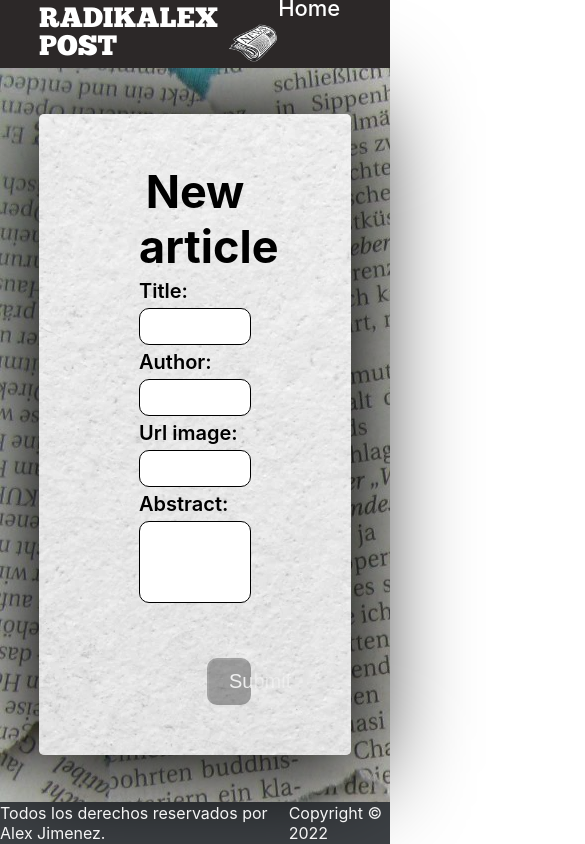
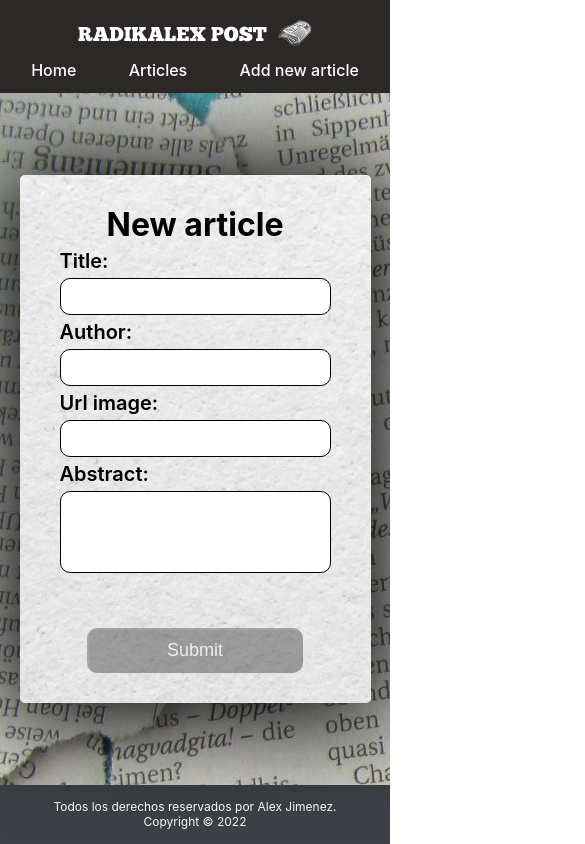
Before and after one commit to radikalex/news-web, a React (Create React App) app: page /form in a window 390 px wide. Shown: the top 844 px of the page, 585 px wide, since content can reach past the window. Built offline with nearby package versions, Linux system fonts and the light colour scheme; the HTML template or start-up script is replaced by a standard one; a web font is replaced by a local one.

Commit message:
Responsive done

```diff
--- a/src/App.css
+++ b/src/App.css
@@ -8,3 +8,15 @@ main {
     min-height: 87vh;
     background-image: url('./assets/background.jpg');
 }
+
+@media (max-width: 800px) {
+    main {
+        min-height: 84vh;
+    }
+}
+
+@media (max-width: 550px) {
+    main {
+        min-height: 82vh;
+    }
+}
--- a/src/components/Footer/Footer.scss
+++ b/src/components/Footer/Footer.scss
@@ -11,3 +11,26 @@ footer {
         gap: 10px;
     }
 }
+
+@media (max-width: 550px) {
+    footer {
+        height: 7vh;
+
+        .contenedor-copyright {
+            display: flex;
+            flex-direction: column;
+            justify-content: center;
+            align-items: center;
+            gap: 0px;
+        }
+    }
+}
+
+@media (max-width: 400px) {
+    footer {
+
+        .contenedor-copyright {
+            font-size: 12px;
+        }
+    }
+}
--- a/src/components/Form/Form.scss
+++ b/src/components/Form/Form.scss
@@ -43,6 +43,8 @@
                 font-size: 20px;
                 color: white;
                 border-radius: 10px;
+                display: flex;
+                justify-content: center;
                 cursor: pointer;
             }
 
@@ -72,3 +74,65 @@
         }
     }
 }
+
+@media (max-width: 1000px) {
+    .form-view {
+        .form-container {
+            form {
+                .submit {
+                    width: 30%;
+                }
+            }
+        }
+    }
+}
+
+@media (max-width: 800px) {
+    .form-view {
+        .form-container {
+            form {
+                .submit {
+                    width: 35%;
+                    font-size: 18px;
+                }
+            }
+        }
+    }
+}
+
+@media (max-width: 552px) {
+    .form-view {
+        .form-container {
+            form {
+                padding: 40px 60px;
+                .submit {
+                    width: 60%;
+                    align-self: center;
+                }
+
+                h1 {
+                    font-size: 37px;
+                }
+            }
+        }
+    }
+}
+
+@media (max-width: 400px) {
+    .form-view {
+        .form-container {
+            width: 90%;
+            form {
+                padding: 30px 40px;
+                .submit {
+                    width: 80%;
+                    align-self: center;
+                }
+
+                h1 {
+                    font-size: 32px;
+                }
+            }
+        }
+    }
+}
--- a/src/components/Header/Header.scss
+++ b/src/components/Header/Header.scss
@@ -48,3 +48,79 @@ nav {
         color: gray;
     }
 }
+
+@media (max-width: 1100px) {
+    nav {
+        .logo {
+            span {
+                font-size: 23px;
+            }
+        }
+
+        .image-logo {
+            width: 45px;
+        }
+
+        .navLinks-container {
+            display: flex;
+            gap: 50px;
+        }
+
+        a {
+            font-size: 19px;
+        }
+    }
+}
+
+@media (max-width: 800px) {
+    $header-height: 11vh;
+
+    nav {
+        display: flex;
+        flex-direction: column;
+        height: $header-height;
+        justify-content: flex-start;
+        .logo {
+            flex: 1;
+            span {
+                font-size: 25px;
+            }
+        }
+
+        .image-logo {
+            width: 45px;
+        }
+
+        .navLinks-container {
+            display: flex;
+            align-items: center;
+            flex: 1;
+            width: 100%;
+            gap: 0px;
+            justify-content: space-around;
+        }
+
+        a {
+            font-size: 22px;
+        }
+    }
+}
+
+@media (max-width: 500px) {
+    nav {
+        padding: 0 5px;
+        .logo {
+            span {
+                font-size: 20px;
+            }
+        }
+
+        .image-logo {
+            width: 35px;
+        }
+
+        a {
+            font-size: 16px;
+        }
+    }
+}
--- a/src/components/Home/Home.jsx
+++ b/src/components/Home/Home.jsx
@@ -6,7 +6,7 @@ const Home = () => {
     <main className='home-view'>
       <div className='home-container'>
         <h1>Home</h1>
-        <p>This page has been created mainly to practice the use of the Context API. The API chosen to make the requests is <a href='https://developer.nytimes.com/apis' target='_blank' rel='noreferrer'>News API</a> and specifically Top Stories API. From this API we get the news to display on the 'Articles' page</p>
+        <p>This page has been created mainly to practice the use of the Context API. The API chosen to make the requests is <a href='https://developer.nytimes.com/apis' target='_blank' rel='noreferrer'>News API</a> and specifically Top Stories API. From this API we get the news to display on the 'Articles' page.</p>
         <ul>
           <li><span className='page'>Home:</span> This is the current page, on it you see a brief summary of the page.</li>
           <li><span className='page'>Articles:</span> This page shows the articles simulating a newspaper. Above there are two filters that can be used to modify the section to which the articles belongs and the other filter to search for a articles by title.</li>
--- a/src/components/Home/Home.scss
+++ b/src/components/Home/Home.scss
@@ -34,3 +34,45 @@
         }
     }
 }
+
+@media (max-width: 700px) {
+    .home-view {
+        .home-container {
+            padding: 35px 70px;
+            gap: 20px;
+            font-size: 18px;
+        }
+    }
+}
+
+@media (max-width: 550px) {
+    .home-view {
+        .home-container {
+            padding: 35px 50px;
+            width: 85%;
+            gap: 20px;
+            font-size: 16px;
+
+            h1 {
+                font-size: 40px;
+            }
+
+        }
+    }
+}
+
+@media (max-width: 400px) {
+    .home-view {
+        .home-container {
+            padding: 35px 50px;
+            width: 90%;
+            gap: 20px;
+            font-size: 14px;
+
+            h1 {
+                font-size: 35px;
+            }
+
+        }
+    }
+}
--- a/src/components/ListNews/ListNews.scss
+++ b/src/components/ListNews/ListNews.scss
@@ -50,7 +50,6 @@ form.form-section {
             padding: 10px;
             font-size: 20px;
             border-radius: 5px;
-            font-size: 20px;
         }
 
         .title-filter {
@@ -87,7 +86,6 @@ form.form-section {
     font-weight: 500;
     font-size: 4.25vw;
     text-transform: uppercase;
-    margin-bottom: 20px;
     margin: 40px 0;
 }
 
@@ -99,3 +97,97 @@ form.form-section {
     text-align: center;
     margin: 20px 0;
 }
+
+@media (max-width: 850px) {
+    .newspaper-header {
+        font-size: 5vw;
+        margin: 35px 0;
+    }
+
+    form.form-section {
+        margin-bottom: 70px;
+        padding: 20px 5%;
+
+        .filters-container {
+            gap: 50px;
+
+            .label-section, .label-title {
+                font-size: 24px;
+            }
+
+            .section {
+                font-size: 18px;
+            }
+
+            .title-filter {
+
+                .filter {
+                    font-size: 18px;
+                }
+            }
+
+        }
+    }
+}
+
+@media (max-width: 700px) {
+    .newspaper-header {
+        font-size: 5.25vw;
+        margin: 30px 0;
+    }
+
+    .newspaper-subhead {
+        padding: 8px 0 8px 0;
+        font-size: 14px;
+    }
+
+    form.form-section {
+        margin-bottom: 60px;
+        .filters-container {
+            display: flex;
+            flex-direction: column;
+            align-items: flex-start;
+            gap: 10px;
+
+            .title-filter {
+                width: 100%;
+            }
+        }
+    }
+}
+
+@media (max-width: 500px) {
+    .newspaper-header {
+        font-size: 5.75vw;
+        margin: 25px 0;
+    }
+
+    form.form-section {
+        margin-bottom: 40px;
+        h1 {
+            font-size: 26px;
+        }
+
+        .filters-container {
+            display: flex;
+            flex-direction: column;
+            align-items: flex-start;
+            gap: 10px;
+
+            .label-section, .label-title {
+                font-size: 20px;
+            }
+
+            .section {
+                font-size: 14px;
+            }
+
+            .title-filter {
+
+                .filter {
+                    font-size: 14px;
+                }
+            }
+        }
+    }
+}
--- a/src/components/News/News.scss
+++ b/src/components/News/News.scss
@@ -100,16 +100,95 @@
     }
 }
 
-@media (max-width: 600px) {
-    .news-container {
-      flex-direction: row;
-
-    }
-    .new-card {
-        width: 100%;
-    }
-  }
-
 .new-card:nth-child(5n) {
     border-right: 0px solid black;
 }
+
+@media (max-width: 1100px) {
+    .new-card {
+        width: 25%;
+    }
+
+    .new-card:nth-child(5n) {
+        border-right: 2px solid black;
+    }
+
+    .new-card:nth-child(4n) {
+        border-right: 0px solid black;
+    }
+}
+
+@media (max-width: 900px) {
+    .new-card {
+        width: 33.3%;
+    }
+
+    .new-card:nth-child(4n) {
+        border-right: 2px solid black;
+    }
+
+    .new-card:nth-child(3n) {
+        border-right: 0px solid black;
+    }
+}
+
+@media (max-width: 750px) {
+    .new-card {
+        width: 50%;
+
+        .playfair {
+            font-size: 25px;
+        }
+
+        .noticia {
+            font-size: 21px;
+        }
+
+        .chomsky {
+            font-size: 29px;
+        }
+
+        .eroded {
+            font-size: 37px;
+        }
+    }
+
+    .new-card:nth-child(3n) {
+        border-right: 2px solid black;
+    }
+
+    .new-card:nth-child(2n) {
+        border-right: 0px solid black;
+    }
+}
+
+@media (max-width: 450px) {
+    .new-card {
+        width: 100%;
+
+        .playfair {
+            font-size: 22px;
+        }
+
+        .noticia {
+            font-size: 18px;
+        }
+
+        .chomsky {
+            font-size: 26px;
+        }
+
+        .eroded {
+            font-size: 34px;
+        }
+    }
+
+    .new-card:nth-child(2n) {
+        border-right: 2px solid black;
+    }
+
+    .new-card:nth-child(n) {
+        border-right: 0px solid black;
+    }
+
+}
```
